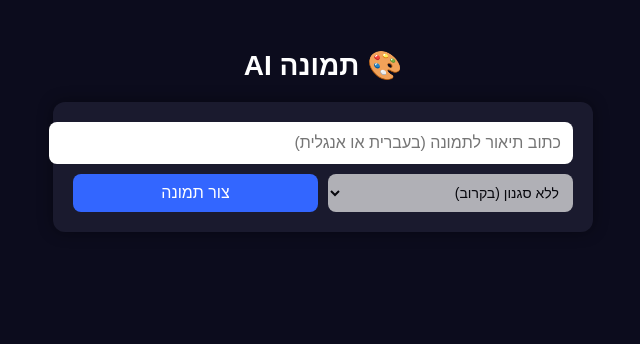
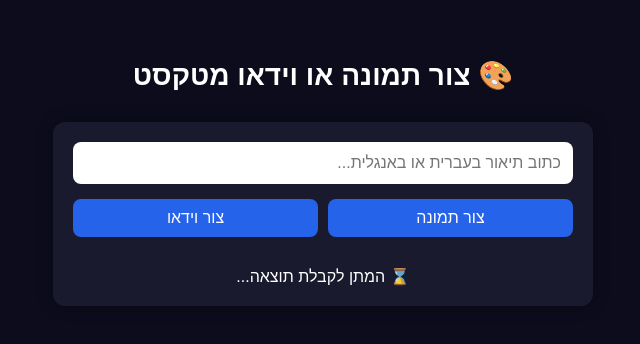
Before and after one commit to abuhay123/Ai, a plain HTML site: page frontend/index.html in a window 1280 px wide. Shown: the whole page, without its empty margins (317-957 px from the left). Drawn offline with Linux system fonts and the light colour scheme.

Commit message:
Update index.html

```diff
--- a/frontend/index.html
+++ b/frontend/index.html
@@ -2,7 +2,7 @@
 <html lang="he">
 <head>
   <meta charset="UTF-8">
-  <title>🎨 תמונה AI</title>
+  <title>תמונה/וידאו AI 🎨</title>
   <meta name="viewport" content="width=device-width, initial-scale=1.0">
   <style>
     body {
@@ -12,102 +12,94 @@
       font-family: 'Arial', sans-serif;
       background: #0c0c1d;
       color: white;
-      display: flex;
-      flex-direction: column;
-      align-items: center;
-      justify-content: flex-start;
-      min-height: 100vh;
+      text-align: center;
+      padding: 40px 20px;
     }
 
-    header {
-      padding: 30px 20px 10px;
-      text-align: center;
+    h1 {
+      font-size: 28px;
+      margin-bottom: 30px;
     }
 
-    header h1 {
-      font-size: 28px;
-      margin-bottom: 10px;
-    }
-
-    .input-section {
-      width: 90%;
+    .box {
+      background: #1a1a2e;
+      padding: 20px;
+      border-radius: 12px;
       max-width: 500px;
-      background-color: #1a1a2e;
-      border-radius: 12px;
-      padding: 20px;
+      margin: auto;
       box-shadow: 0 0 15px rgba(0,0,0,0.4);
     }
 
-    input[type="text"] {
+    input {
       width: 100%;
       padding: 12px;
+      font-size: 16px;
       border-radius: 8px;
       border: none;
-      font-size: 16px;
-      margin-bottom: 10px;
+      margin-bottom: 15px;
+      box-sizing: border-box;
     }
 
-    .controls {
+    .buttons {
       display: flex;
       gap: 10px;
-      justify-content: space-between;
-      align-items: center;
-    }
-
-    select {
-      flex: 1;
-      padding: 10px;
-      border-radius: 8px;
-      font-size: 14px;
-      border: none;
-      background: #f0f0f0;
-      color: #000;
+      justify-content: center;
+      margin-bottom: 20px;
     }
 
     button {
       flex: 1;
       padding: 10px;
-      background-color: #3366ff;
+      background-color: #2563eb;
       color: white;
+      font-size: 16px;
       border: none;
       border-radius: 8px;
-      font-size: 16px;
       cursor: pointer;
       transition: background-color 0.3s;
     }
 
     button:hover {
-      background-color: #254eda;
+      background-color: #1e40af;
     }
 
     #result {
       margin-top: 30px;
-      text-align: center;
     }
 
-    img {
-      max-width: 95%;
+    img, video {
+      max-width: 100%;
       border-radius: 12px;
       box-shadow: 0 0 20px rgba(255,255,255,0.1);
+      margin-bottom: 10px;
+    }
+
+    .download-btn {
+      display: inline-block;
+      margin-top: 5px;
+      padding: 8px 16px;
+      background: #10b981;
+      color: white;
+      text-decoration: none;
+      border-radius: 8px;
+      font-size: 14px;
     }
   </style>
 </head>
 <body>
-  <header>
-    <h1>🎨 תמונה AI</h1>
-  </header>
 
-  <div class="input-section">
-    <input id="prompt" type="text" placeholder="כתוב תיאור לתמונה (בעברית או אנגלית)">
-    <div class="controls">
-      <select id="style" disabled>
-        <option selected>ללא סגנון (בקרוב)</option>
-      </select>
-      <button onclick="generate()">צור תמונה</button>
+  <h1>🎨 צור תמונה או וידאו מטקסט</h1>
+
+  <div class="box">
+    <input type="text" id="prompt" placeholder="כתוב תיאור בעברית או באנגלית...">
+
+    <div class="buttons">
+      <button onclick="generateImage()">צור תמונה</button>
+      <button onclick="generateVideo()">צור וידאו</button>
     </div>
+
+    <div id="result">⌛ המתן לקבלת תוצאה...</div>
   </div>
-
-  <div id="result"></div>
 
   <script>
     async function translate(text) {
@@ -116,19 +108,49 @@
       return data.responseData.translatedText;
     }
 
-    async function generate() {
-      const input = document.getElementById('prompt').value;
-      const result = document.getElementById('result');
-      result.innerHTML = '⏳ מתרגם ומחפש תמונה...';
+    async function generateImage() {
+      const prompt = document.getElementById("prompt").value;
+      const result = document.getElementById("result");
+      result.innerHTML = "🎨 יוצר תמונה...";
 
       try {
-        const translated = await translate(input);
+        const translated = await translate(prompt);
         const imageRes = await fetch(`https://image.pollinations.ai/prompt/${encodeURIComponent(translated)}`);
-        result.innerHTML = `<img src="${imageRes.url}" alt="Generated Image" />`;
+        const imageUrl = imageRes.url;
+
+        result.innerHTML = `
+          <img src="${imageUrl}" alt="תמונה AI">
+          <br>
+          <a href="${imageUrl}" download="generated-image.jpg" class="download-btn">⬇️ הורד תמונה</a>
+        `;
       } catch (err) {
-        result.innerHTML = '❌ שגיאה ביצירת תמונה.';
+        result.innerHTML = "❌ שגיאה ביצירת תמונה.";
+      }
+    }
+
+    async function generateVideo() {
+      const prompt = document.getElementById("prompt").value;
+      const result = document.getElementById("result");
+      result.innerHTML = "🎥 יוצר וידאו...";
+
+      try {
+        const translated = await translate(prompt);
+        // כאן תוכל לשלב API אמיתי בעתיד, עכשיו וידאו דמה
+        const videoUrl = "https://www.w3schools.com/html/mov_bbb.mp4";
+
+        result.innerHTML = `
+          <video controls autoplay>
+            <source src="${videoUrl}" type="video/mp4">
+            הדפדפן לא תומך בוידאו
+          </video>
+          <br>
+          <a href="${videoUrl}" download="generated-video.mp4" class="download-btn">⬇️ הורד וידאו</a>
+        `;
+      } catch (err) {
+        result.innerHTML = "❌ שגיאה ביצירת וידאו.";
       }
     }
   </script>
+
 </body>
 </html>
```
